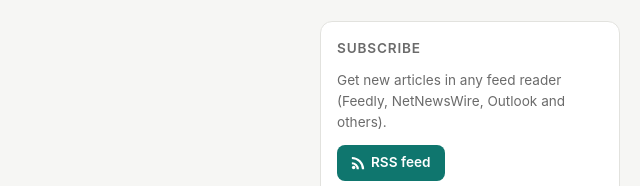
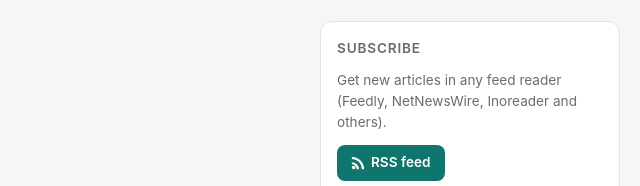
Before and after one commit to BardSec/hied-news, a website: page public/index.html in a window 1280 px wide. Shown: the part 179-365 px from the top of the page, 640-1280 px from the left. Drawn offline with Linux system fonts and the light colour scheme; no server answers.

Commit message:
Subscribe card: drop Outlook from feed reader examples
Only classic Outlook for Windows supports RSS; new Outlook, Outlook on
the web and Outlook for Mac don't.

Co-Authored-By: Claude Opus 5.5 <noreply@anthropic.com>

```diff
--- a/public/index.html
+++ b/public/index.html
@@ -109,7 +109,7 @@
 
       <div class="sidebar-card subscribe-card">
         <h3>Subscribe</h3>
-        <p>Get new articles in any feed reader (Feedly, NetNewsWire, Outlook and others).</p>
+        <p>Get new articles in any feed reader (Feedly, NetNewsWire, Inoreader and others).</p>
         <a class="subscribe-btn" href="feed.xml">
           <svg viewBox="0 0 16 16" width="14" height="14" aria-hidden="true"><circle cx="3" cy="13" r="2" fill="currentColor"/><path d="M1 7a8 8 0 0 1 8 8h-2.5A5.5 5.5 0 0 0 1 9.5zM1 1a14 14 0 0 1 14 14h-2.5A11.5 11.5 0 0 0 1 3.5z" fill="currentColor"/></svg>
           RSS feed
```
